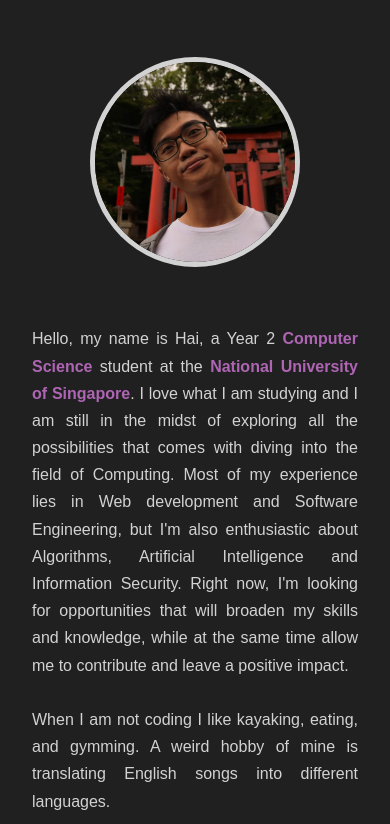
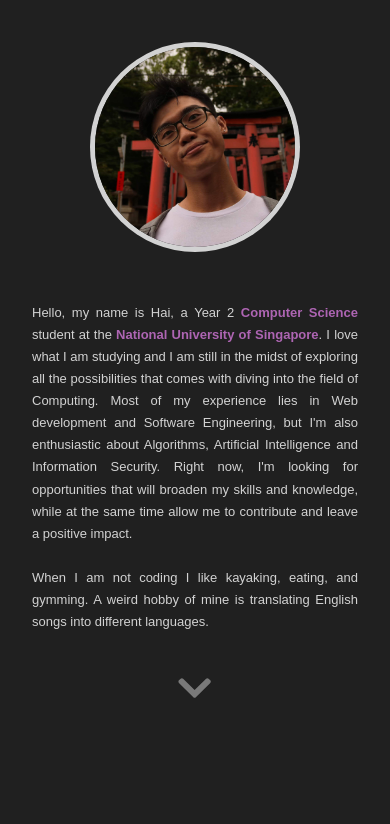
Before and after one commit to helloImHai/helloImHai.github.io, a React (Create React App) app: page / in a window 390 px wide. Shown: the part 913-1737 px from the top of the page. Built offline with nearby package versions, Linux system fonts and the light colour scheme.

Commit message:
Size font

```diff
--- a/src/Styles/App.css
+++ b/src/Styles/App.css
@@ -40,6 +40,11 @@
 }
 .arrow-down:hover {
   cursor: pointer;
+}
+@media (max-width: 500px) {
+  body {
+    font-size: small;
+  }
 }
 .container-1 {
   background-color: #202020;
@@ -110,6 +115,20 @@
 .container-2 .hobby-item .hobby-icon {
   font-size: 30px;
 }
+@media (max-width: 500px) {
+  .container-2 {
+    /* this is the same as not using a media query... */
+  }
+  .container-2 .profile-pic {
+    margin-top: 20px;
+    margin-bottom: 20px;
+    height: 150px;
+    border-radius: 75px;
+    border-color: white;
+    border-width: 2px;
+    box-shadow: 0px 0px 0px 5px rgba(255, 255, 255, 0.8);
+  }
+}
 .nav-bar {
   background-color: #2e6eb8;
   color: white;
--- a/src/Styles/App.less
+++ b/src/Styles/App.less
@@ -51,6 +51,12 @@
 }
 .arrow-down:hover {
   cursor: pointer;
+}
+
+body {
+  @media (max-width: 500px) {
+    font-size: small;
+  }
 }
 
 .container-1 {
@@ -134,6 +140,19 @@
       font-size: 30px;
     }
   }
+  @media (max-width: 500px) {
+    /* this is the same as not using a media query... */
+
+    .profile-pic {
+      margin-top: 20px;
+      margin-bottom: 20px;
+      height: 150px;
+      border-radius: 75px;
+      border-color: white;
+      border-width: 2px;
+      box-shadow: 0px 0px 0px 5px rgba(255, 255, 255, 0.8);
+    }
+  }
 }
 
 .nav-bar {
--- a/src/Styles/index.css
+++ b/src/Styles/index.css
@@ -1,10 +1,10 @@
 body {
-  margin                 : 0;
-  font-family            : 'Roboto Slab', sans-serif;
+  margin: 0;
+  font-family: "Roboto Slab", sans-serif;
   -moz-osx-font-smoothing: grayscale;
 }
 
 code {
-  font-family: source-code-pro, Menlo, Monaco, Consolas, 'Courier New',
+  font-family: source-code-pro, Menlo, Monaco, Consolas, "Courier New",
     monospace;
 }
```
